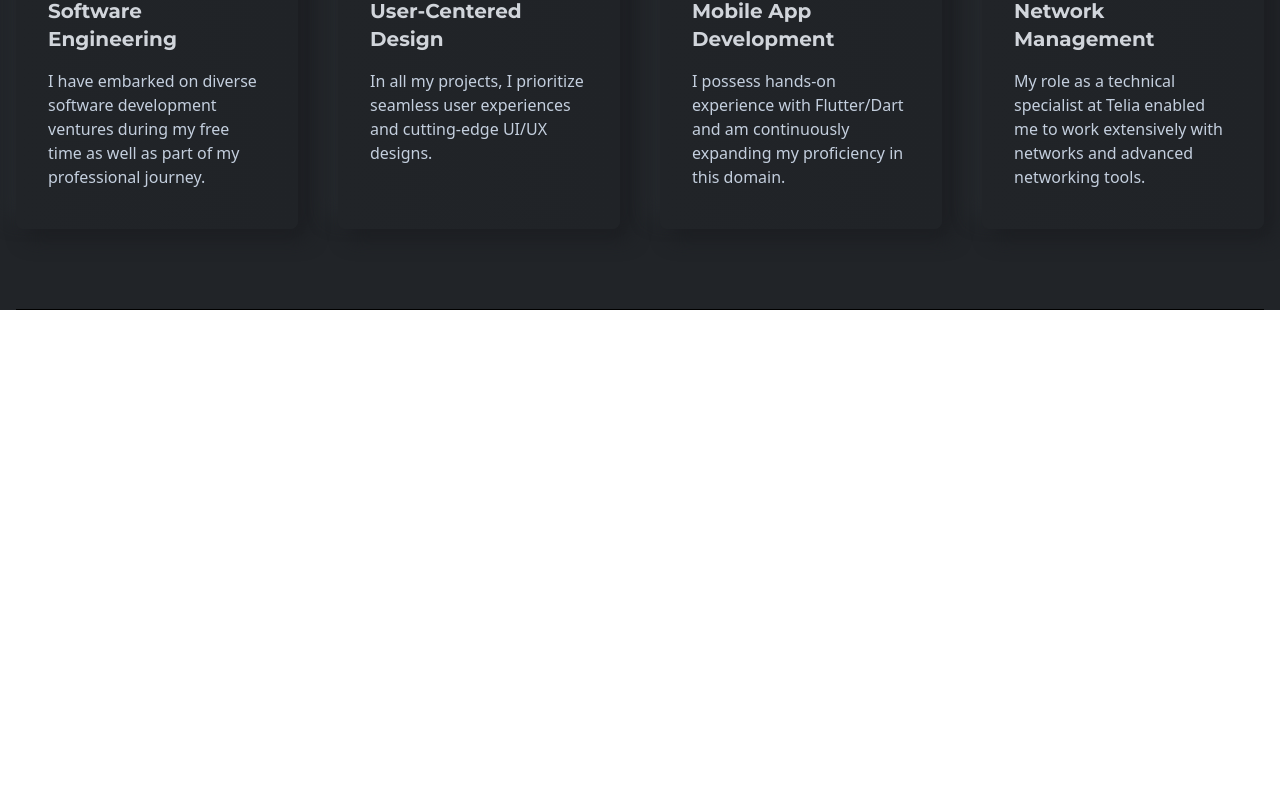
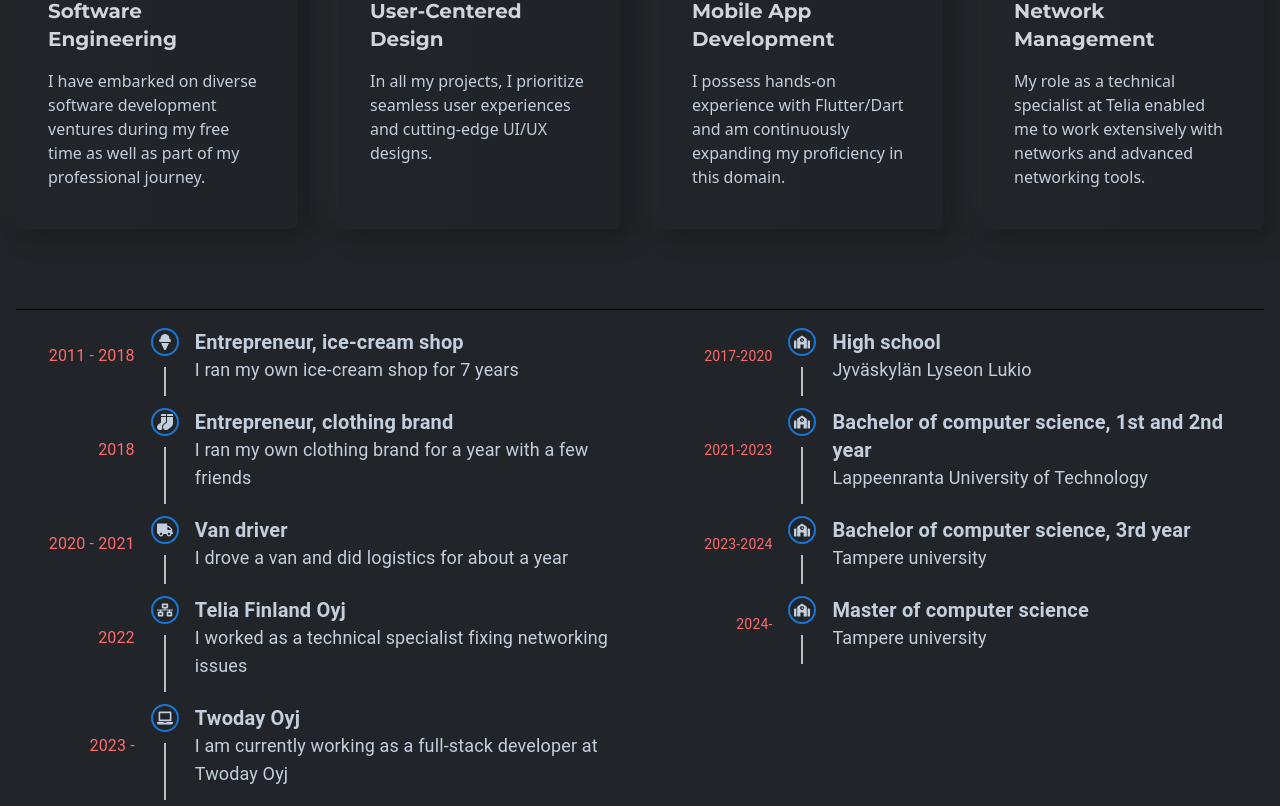
Before and after one commit to temevh/reactCV, a React (Create React App) app: page / in a window 1280 px wide. Shown: the part 1163-1969 px from the top of the page. Before the commit the page ends 1473 px from the top, so only its background shows below. Built offline with nearby package versions, Linux system fonts and the light colour scheme.

Commit message:
started on the timeline

```diff
--- a/package.json
+++ b/package.json
@@ -5,6 +5,7 @@
   "dependencies": {
     "@emotion/react": "^11.11.1",
     "@emotion/styled": "^11.11.0",
+    "@mui/lab": "^5.0.0-alpha.138",
     "@mui/material": "^5.14.3",
     "@testing-library/jest-dom": "^5.16.5",
     "@testing-library/react": "^13.4.0",
--- a/src/App.jsx
+++ b/src/App.jsx
@@ -2,6 +2,8 @@ import "./App.css";
 import TopNav from "./components/TopNav";
 import Banner from "./components/Banner/Banner";
 import Features from "./Features/Features";
+import Projects from "./Projects/Projects";
+import Timeline from "./components/Timeline/Timeline";
 
 //https://github.com/mihirc0111/Portfolio-Mihir-React-Tailwind/tree/master
 
@@ -12,11 +14,11 @@ function App() {
       <div className="max-w-screen-xl mx-auto">
         <Banner />
         <Features />
-        {/*What I Do */}
         {/*Skills */}
         {/*testimonials carousel */}
         {/*Projects */}
         {/*Resume "roadmap"*/}
+        <Timeline />
         {/*Contact section*/}
       </div>
     </div>
--- /dev/null
+++ b/src/Projects/Projects.jsx
@@ -0,0 +1,33 @@
+import * as React from "react";
+import Box from "@mui/material/Box";
+import { styled } from "@mui/material/styles";
+import Paper from "@mui/material/Paper";
+import Masonry from "@mui/lab/Masonry";
+
+const heights = [
+  150, 30, 90, 70, 110, 150, 130, 80, 50, 90, 100, 150, 30, 50, 80,
+];
+
+const Item = styled(Paper)(({ theme }) => ({
+  backgroundColor: theme.palette.mode === "dark" ? "#1A2027" : "#fff",
+  ...theme.typography.body2,
+  padding: theme.spacing(2),
+  textAlign: "center",
+  color: theme.palette.text.secondary,
+}));
+
+const Projects = () => {
+  return (
+    <Box sx={{ width: 1000, minHeight: 393 }}>
+      <Masonry columns={6} spacing={2}>
+        {heights.map((height, index) => (
+          <Item key={index} sx={{ height }}>
+            {index + 1}
+          </Item>
+        ))}
+      </Masonry>
+    </Box>
+  );
+};
+
+export default Projects;
--- /dev/null
+++ b/src/components/Timeline/EducationTimeline.jsx
@@ -0,0 +1,75 @@
+import * as React from "react";
+import Timeline from "@mui/lab/Timeline";
+import TimelineItem from "@mui/lab/TimelineItem";
+import TimelineSeparator from "@mui/lab/TimelineSeparator";
+import TimelineConnector from "@mui/lab/TimelineConnector";
+import TimelineContent from "@mui/lab/TimelineContent";
+import TimelineDot from "@mui/lab/TimelineDot";
+import TimelineOppositeContent, {
+  timelineOppositeContentClasses,
+} from "@mui/lab/TimelineOppositeContent";
+import { FaSchool } from "react-icons/fa";
+
+const educationItems = [
+  {
+    title: "High school",
+    subtitle: "Jyväskylän Lyseon Lukio",
+    date: "2017-2020",
+    icon: "school",
+  },
+  {
+    title: "Bachelor of computer science, 1st and 2nd year",
+    subtitle: "Lappeenranta University of Technology",
+    date: "2021-2023",
+    icon: "school",
+  },
+  {
+    title: "Bachelor of computer science, 3rd year",
+    subtitle: "Tampere university",
+    date: "2023-2024",
+    icon: "school",
+  },
+  {
+    title: "Master of computer science",
+    subtitle: "Tampere university",
+    date: "2024-",
+    icon: "school",
+  },
+];
+
+const EducationTimeline = () => {
+  return (
+    <Timeline
+      sx={{
+        [`& .${timelineOppositeContentClasses.root}`]: {
+          flex: 0.2,
+        },
+      }}
+    >
+      {educationItems.map((item) => (
+        <TimelineItem>
+          <TimelineOppositeContent
+            sx={{ m: "auto 0" }}
+            align="right"
+            variant="body2"
+            color="#FF6B6B"
+          >
+            {item.date}
+          </TimelineOppositeContent>
+          <TimelineSeparator>
+            <TimelineDot color="primary" variant="outlined">
+              <FaSchool />
+            </TimelineDot>
+            <TimelineConnector />
+          </TimelineSeparator>
+          <TimelineContent sx={{ py: "12px", px: 2 }}>
+            <h3 className="text-xl font-bold">{item.title}</h3>
+            <p className="text-lg">{item.subtitle}</p>
+          </TimelineContent>
+        </TimelineItem>
+      ))}
+    </Timeline>
+  );
+};
+
+export default EducationTimeline;
--- /dev/null
+++ b/src/components/Timeline/Timeline.jsx
@@ -0,0 +1,14 @@
+import React from "react";
+import WorkTimeLine from "./WorkTimeline";
+import EducationTimeline from "./EducationTimeline";
+
+const Timeline = () => {
+  return (
+    <div className="flex items-stretch">
+      <WorkTimeLine />
+      <EducationTimeline />
+    </div>
+  );
+};
+
+export default Timeline;
--- /dev/null
+++ b/src/components/Timeline/WorkTimeline.jsx
@@ -0,0 +1,98 @@
+import * as React from "react";
+import Timeline from "@mui/lab/Timeline";
+import TimelineItem from "@mui/lab/TimelineItem";
+import TimelineSeparator from "@mui/lab/TimelineSeparator";
+import TimelineConnector from "@mui/lab/TimelineConnector";
+import TimelineContent from "@mui/lab/TimelineContent";
+import TimelineDot from "@mui/lab/TimelineDot";
+import TimelineOppositeContent, {
+  timelineOppositeContentClasses,
+} from "@mui/lab/TimelineOppositeContent";
+import {
+  FaBriefcase,
+  FaLaptop,
+  FaIceCream,
+  FaTruck,
+  FaNetworkWired,
+  FaSocks,
+} from "react-icons/fa";
+
+const workItems = [
+  {
+    workPlace: "Teemun Tötterö",
+    title: "Entrepreneur, ice-cream shop",
+    subtitle: "I ran my own ice-cream shop for 7 years",
+    date: "2011 - 2018",
+    icon: "FaIceCream",
+  },
+  {
+    workPlace: "EDGE streetwear",
+    title: "Entrepreneur, clothing brand",
+    subtitle: "I ran my own clothing brand for a year with a few friends",
+    date: "2018",
+    icon: "FaSocks",
+  },
+  {
+    workPlace: "014-kuljetus Oy",
+    title: "Van driver",
+    subtitle: "I drove a van and did logistics for about a year",
+    date: "2020 - 2021",
+    icon: "FaTruck",
+  },
+  {
+    workPlace: "Technical specialist",
+    title: "Telia Finland Oyj",
+    subtitle: "I worked as a technical specialist fixing networking issues",
+    date: "2022",
+    icon: "FaNetworkWired",
+  },
+  {
+    workPlace: "Software developer",
+    title: "Twoday Oyj",
+    subtitle: "I am currently working as a full-stack developer at Twoday Oyj",
+    date: "2023 - ",
+    icon: "FaLaptop",
+  },
+];
+
+const WorkTimeLine = () => {
+  return (
+    <Timeline
+      sx={{
+        [`& .${timelineOppositeContentClasses.root}`]: {
+          flex: 0.2,
+        },
+      }}
+    >
+      {workItems.map((item) => (
+        <TimelineItem>
+          <TimelineOppositeContent
+            sx={{ m: "auto 0" }}
+            align="right"
+            variant="body1"
+            color="#FF6B6B"
+          >
+            {item.date}
+          </TimelineOppositeContent>
+          <TimelineSeparator>
+            <TimelineDot color="primary" variant="outlined">
+              {item.icon == "FaIceCream" ? <FaIceCream /> : null}
+              {item.icon == "FaSocks" ? <FaSocks /> : null}
+              {item.icon == "FaBriefcase" ? <FaBriefcase /> : null}
+              {item.icon == "FaTruck" ? <FaTruck /> : null}
+              {item.icon == "FaNetworkWired" ? <FaNetworkWired /> : null}
+              {item.icon == "FaLaptop" ? <FaLaptop /> : null}
+            </TimelineDot>
+            <TimelineConnector />
+          </TimelineSeparator>
+          <TimelineContent sx={{ py: "12px", px: 2 }}>
+            <h3 className="text-xl font-bold">{item.title}</h3>
+            <p className="text-lg">{item.subtitle}</p>
+          </TimelineContent>
+        </TimelineItem>
+      ))}
+    </Timeline>
+  );
+};
+
+export default WorkTimeLine;
```
Also changed, not shown: 1 other file (tests, documents, lock files or other folders).
